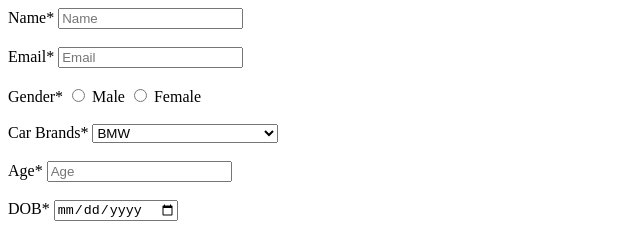
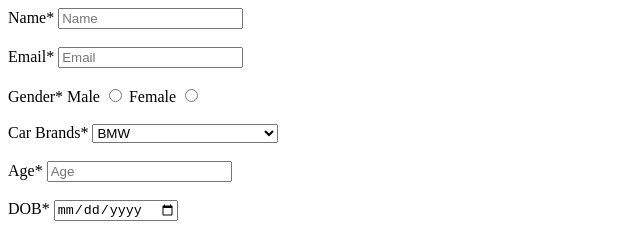
Before and after one commit to acciojob/signup-form-car-rajudutta056, a website: page main.html in a window 1280 px wide. Shown: the top 236 px of the page, 0-640 px from the left. Drawn offline with Linux system fonts and the light colour scheme.

Commit message:
created a submission

```diff
--- a/main.html
+++ b/main.html
@@ -23,11 +23,12 @@
         <br>
         <div>
 <!--             <label for="gender"> </label> -->
-		 <label for="gender">Gender* </label>
+<!-- 		 <label for="gender">Gender* </label> -->
+			Gender*  <label for="gender_m">Male </label>
             <input type="radio"  required  name="Gender"id="gender_m">
-            <label for="gender_m">Male </label>
+             <label for="gender_f">Female </label>
             <input type="radio"  required  name="Gender"id="gender_f">
-              <label for="gender_f">Female </label>
+
 
         </div>
         <br>
```
